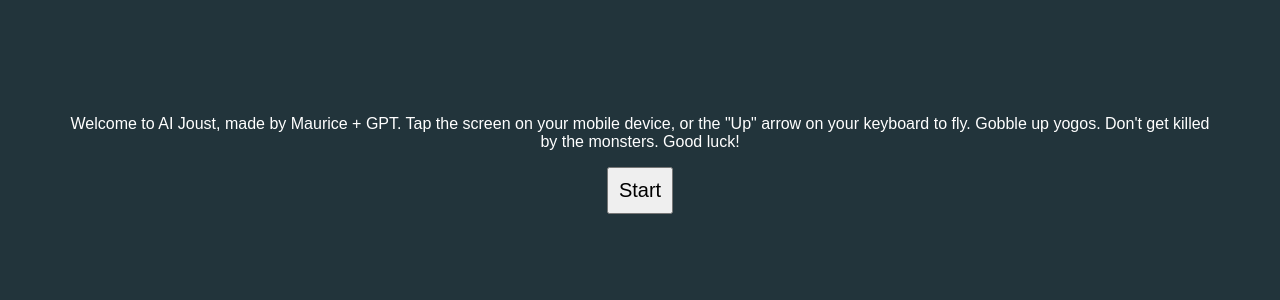
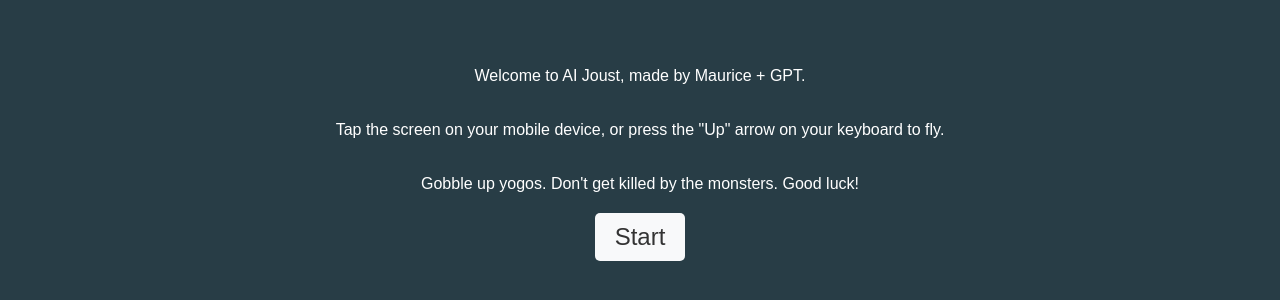
Before and after one commit to mauriceconti/Joust, a plain HTML site: page index.html in a window 1280 px wide. Shown: the part 244-544 px from the top of the page. Drawn offline with Linux system fonts and the light colour scheme.

Commit message:
Update index.html

```diff
--- a/index.html
+++ b/index.html
@@ -3,7 +3,7 @@
 <head>
     <meta charset="UTF-8">
     <meta name="viewport" content="width=device-width, initial-scale=1.0">
-    <title>Flying Bird Game</title>
+    <title>AI Joust</title>
     <style>
         body, html {
             margin: 0;
@@ -11,39 +11,47 @@
             overflow: hidden;
             width: 100%;
             height: 100%;
-            background-color: #87CEEB;
-        }
-        canvas {
-            display: block;
-            width: 100vw;
-            height: 100vh;
+            background-color: #87CEEB; /* Feel free to change this */
         }
         #startScreen {
             position: absolute;
-            top: 0;
-            left: 0;
             width: 100%;
             height: 100%;
-            background-color: rgba(0, 0, 0, 0.75);
-            color: white;
+            background: rgba(0, 0, 0, 0.7); /* Dark overlay */
             display: flex;
             justify-content: center;
             align-items: center;
             flex-direction: column;
-            text-align: center;
-            font-family: Futura, Arial, sans-serif;
+            color: white;
+            font-family: 'Futura', sans-serif; /* Make sure this font is available or change it */
         }
         #startScreen p {
+            text-align: center;
             max-width: 90%;
+            margin-bottom: 20px;
+        }
+        #startScreen button {
+            font-size: 24px;
+            padding: 10px 20px;
+            cursor: pointer;
+            background-color: #f8f9fa;
+            border: none;
+            border-radius: 5px;
+            color: #333;
+        }
+        canvas {
+            display: block; /* Prevents scrollbar */
         }
     </style>
 </head>
 <body>
     <div id="startScreen">
-        <p>Welcome to AI Joust, made by Maurice + GPT. Tap the screen on your mobile device, or the "Up" arrow on your keyboard to fly. Gobble up yogos. Don't get killed by the monsters. Good luck!</p>
-        <button onclick="startGame()" style="font-size: 20px; padding: 10px; cursor: pointer;">Start</button>
+        <p>Welcome to AI Joust, made by Maurice + GPT.</p>
+        <p>Tap the screen on your mobile device, or press the "Up" arrow on your keyboard to fly.</p>
+        <p>Gobble up yogos. Don't get killed by the monsters. Good luck!</p>
+        <button onclick="startGame()">Start</button>
     </div>
-    <canvas id="https://github.com/mauriceconti/Joust/blob/main/sky.png"></canvas>
-    <script src="https://mauriceconti.github.io/Joust/game.js"></script> <!-- Update with the correct path -->
+    <canvas id="gameCanvas"></canvas>
+    <script src="https://mauriceconti.github.io/Joust/game.js" defer></script>
 </body>
 </html>
```
